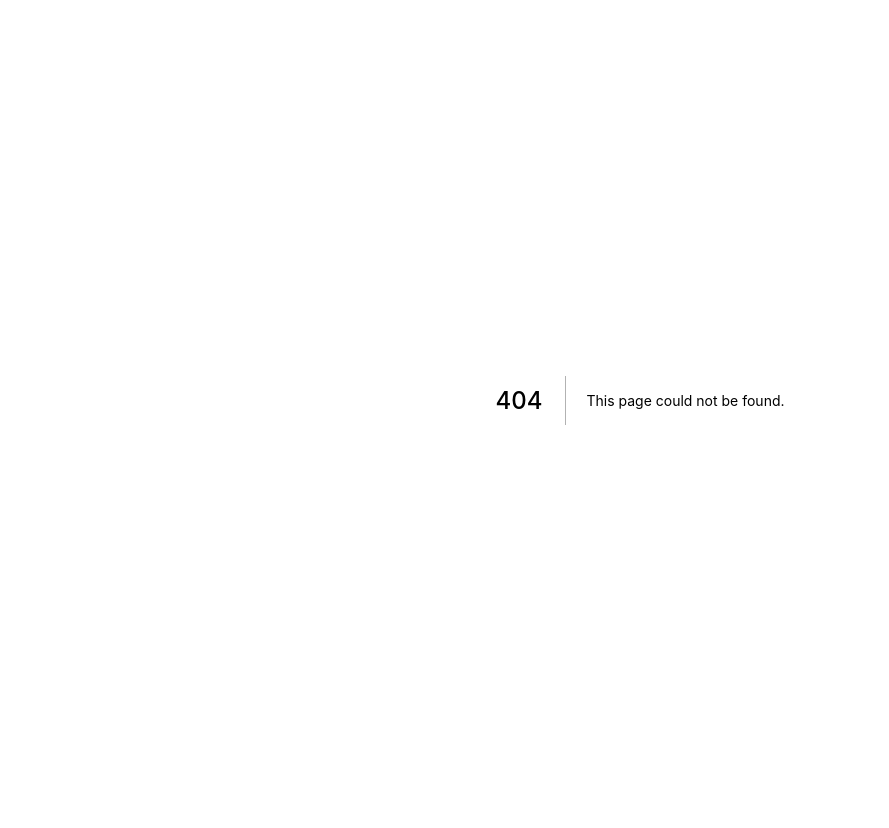
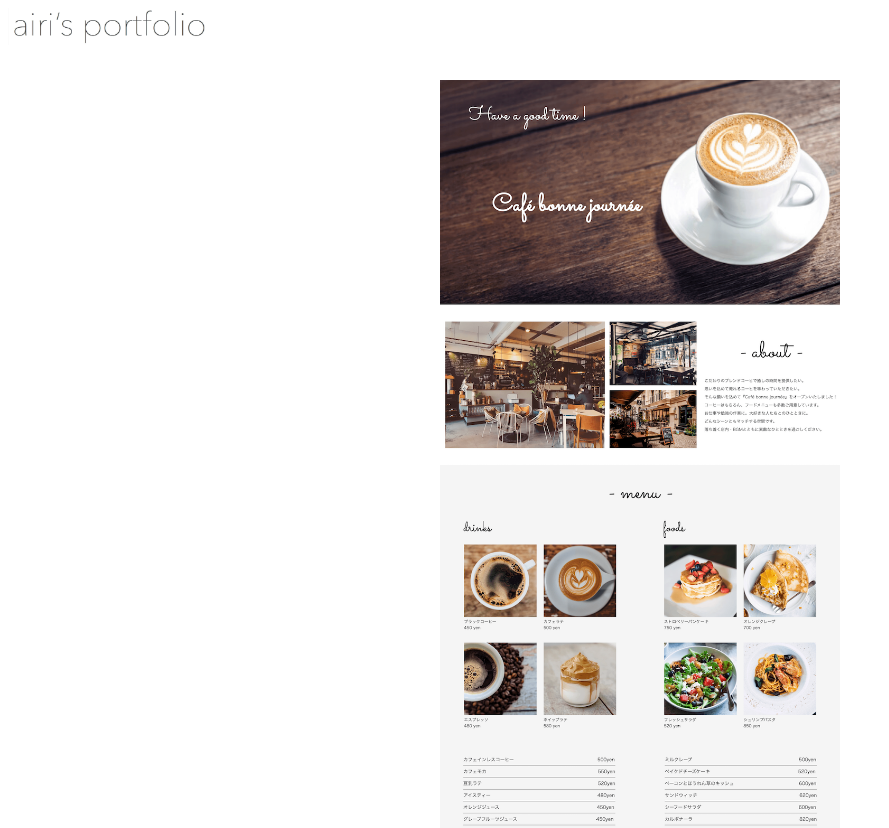
Before and after one commit to airiclover/Tailwind-practice, a Next.js app: page /portfolio/cafe in a window 1280 px wide. Before the commit this address had no page. Shown: the top 828 px of the page, without its empty margins (0-889 px from the left). Before the commit the page ends 800 px from the top, so only its background shows below. Built offline with nearby package versions, Linux system fonts and the light colour scheme.

Commit message:
✨ Add new page.

```diff
--- /dev/null
+++ b/src/pages/portfolio/cafe.js
@@ -0,0 +1,20 @@
+import Image from "next/image";
+import { SubHeader } from "../../components/SubHeader";
+
+export default function Portfolio() {
+  return (
+    <div className="px-2">
+      <SubHeader />
+      <div className="pt-6 pb-4 text-center">
+        <Image
+          src="/screencapture3.png"
+          alt="cafe"
+          width={400}
+          height={1000}
+          objectFit="cover"
+          loading="eager"
+        />
+      </div>
+    </div>
+  );
+}
```
